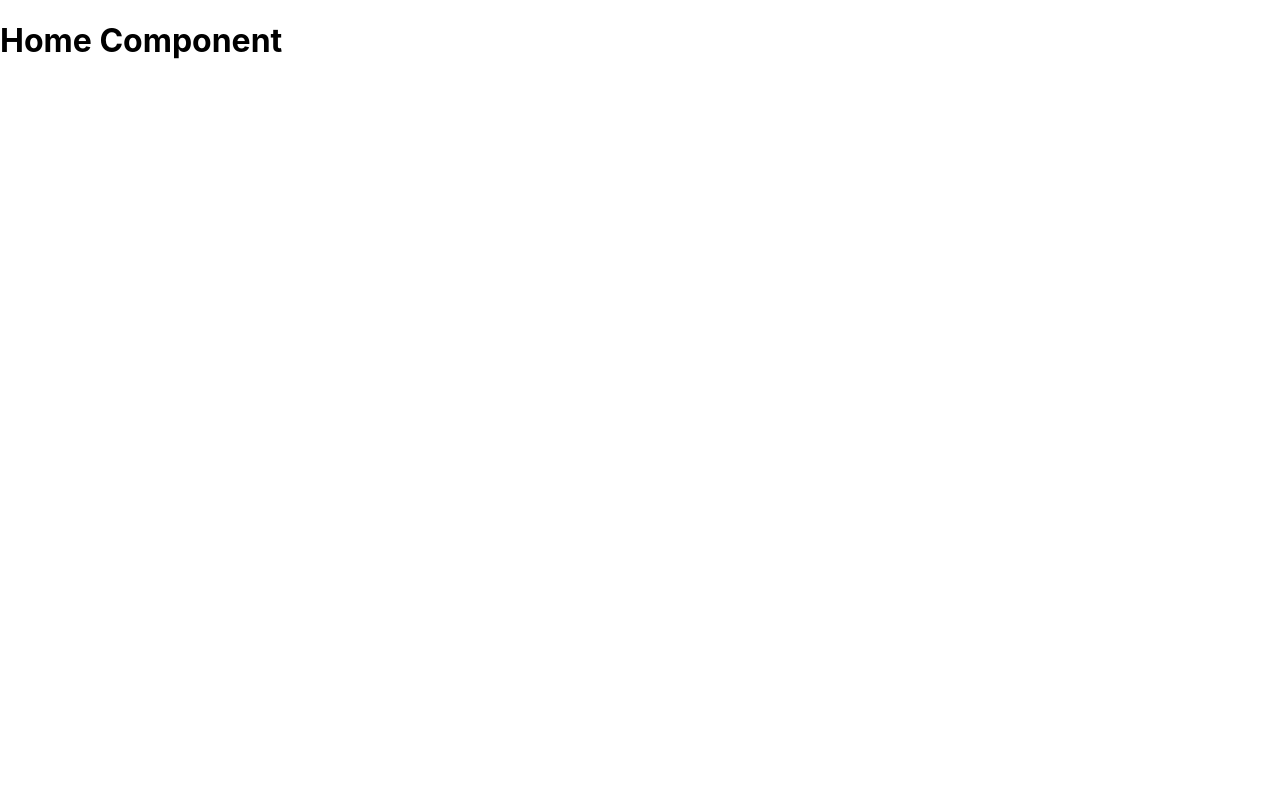
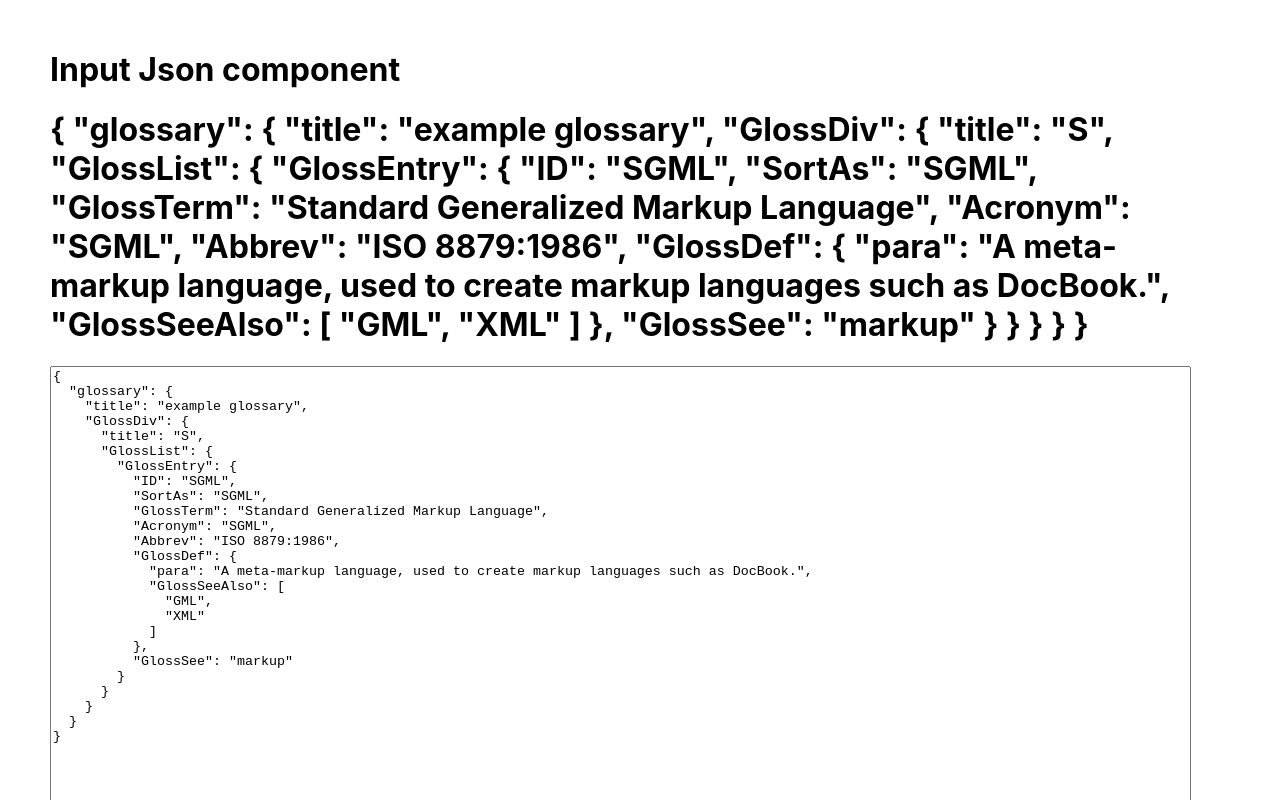
Before and after one commit to AlexKovalchuk/textarea-jspn, a React (Create React App) app: page / in a window 1280 px wide. Shown: the top 800 px of the page. Built offline with nearby package versions, Linux system fonts and the light colour scheme.

Commit message:
tab action is implemented

```diff
--- a/package.json
+++ b/package.json
@@ -13,6 +13,7 @@
     "@types/react-redux": "^7.1.7",
     "@types/react-router-dom": "^5.1.3",
     "@types/uuid": "^3.4.7",
+    "eslint-plugin-react-hooks": "^0.0.0-5de5b6150",
     "react": "^16.12.0",
     "react-dom": "^16.12.0",
     "react-redux": "^7.2.0",
--- a/src/components/App.tsx
+++ b/src/components/App.tsx
@@ -1,10 +1,11 @@
 import * as React from 'react';
+import JsonInput from './JsonInput/JsonTextarea';
 
 const App = (props: any) => {
 
     return (
         <div className="home-page-container">
-            <h1>Home Component</h1>
+            <JsonInput />
         </div>
     )
 }
--- /dev/null
+++ b/src/components/JsonInput/JsonTextarea.tsx
@@ -0,0 +1,77 @@
+import React, { FunctionComponent, useState, useEffect, useRef } from 'react';
+import './JsonTextareaStyle.css';
+
+const JsonInput:FunctionComponent<{}> = (props: any) => {
+    const jsn={"glossary":{"title":"example glossary","GlossDiv":{"title":"S","GlossList":{"GlossEntry":{"ID":"SGML","SortAs":"SGML","GlossTerm":"Standard Generalized Markup Language","Acronym":"SGML","Abbrev":"ISO 8879:1986","GlossDef":{"para":"A meta-markup language, used to create markup languages such as DocBook.","GlossSeeAlso":["GML","XML"]},"GlossSee":"markup"}}}}}
+    const [jsonText, setJsonText] = useState('unset');
+    const [selection, setSelection] = useState(0);
+    let textareaElementRef = useRef<HTMLTextAreaElement>(null);
+
+    const changeCursorePosition = () => {
+        if(textareaElementRef && textareaElementRef.current) {
+            const {selectionStart, selectionEnd,value} = textareaElementRef.current;
+            console.log('selectionStart', selectionStart, 'selectionEnd', selectionEnd, 'value', value);
+            textareaElementRef.current.selectionStart = selection;
+            textareaElementRef.current.selectionEnd = selection;
+        }
+    }
+
+    useEffect(() => {
+        changeCursorePosition();
+    }, [jsonText])
+
+    useEffect(() => {
+        // setJson(jsn);
+        setJsonText(JSON.stringify(jsn, undefined, 2))
+    }, [])
+
+    const textAreaOnChangeHandler = (element: React.FormEvent<HTMLTextAreaElement>): void => {
+        console.log('element', element.currentTarget.value);
+        setJsonText(element.currentTarget.value);
+    }
+
+    const onKeyPressed = (event:  any): void => {
+        console.log('textareaElementRef',textareaElementRef);
+
+        // enableTab();
+        if (event.keyCode === 9) { // tab was pressed
+            event.preventDefault();
+            const { selectionStart, selectionEnd } = event.target
+            // get caret position/selection
+
+            let start = selectionStart;
+            let end =selectionEnd;
+
+            // set textarea value to: text before caret + tab + text after caret
+            let value = jsonText.substring(0, start) + '\t' + jsonText.substring(end);
+
+            // put caret at right position again
+            setSelection(start+1);
+            // save new value
+            setJsonText(value);
+
+
+        }
+    }
+
+    console.log('render');
+
+    return (
+        <div className="json-textarea-container">
+            <h1>Input Json component</h1>
+            <h1>{jsonText}</h1>
+            <textarea
+                ref={textareaElementRef}
+                rows={40}
+                cols={140}
+                className="json-textarea"
+                value={jsonText}
+                tabIndex={0}
+                onKeyDown={onKeyPressed}
+                onChange={(e: React.FormEvent<HTMLTextAreaElement>) => textAreaOnChangeHandler(e)}
+            />
+        </div>
+    )
+}
+
+export default JsonInput;
--- /dev/null
+++ b/src/components/JsonInput/JsonTextareaStyle.css
@@ -0,0 +1,3 @@
+.json-textarea-container{
+    margin: 50px;
+}
--- a/src/router/index.tsx
+++ b/src/router/index.tsx
@@ -9,11 +9,9 @@ export const history = createHistory();
 // but we pass in a customer history to it.
 const AppRouter = () => (
   <Router history={history}>
-    <div>
-      <Switch>
-        <Route path="/" component={App} />
-      </Switch>
-    </div>
+    <Switch>
+      <Route path="/" component={App} />
+    </Switch>
   </Router>
 );
 
--- a/tslint.json
+++ b/tslint.json
@@ -12,6 +12,7 @@
         "no-console": false,
         "semicolon": false,
         "jsx-no-multiline-js": false,
+        "react-hooks/exhaustive-deps": false,
         "jsx-no-lambda": false
     },
     "rulesDirectory": [
```
Also changed, not shown: 1 other file (tests, documents, lock files or other folders).
